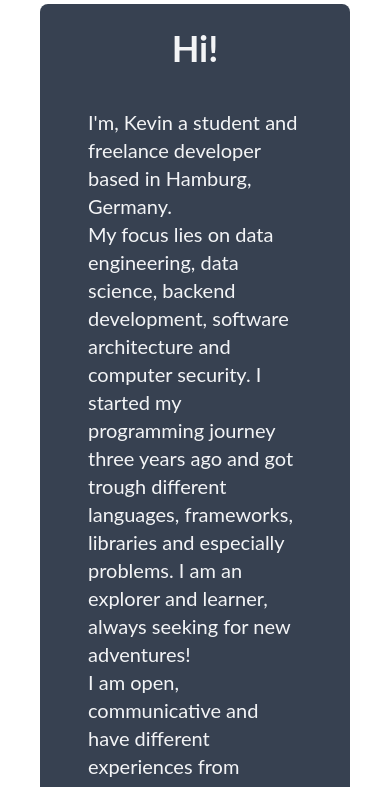
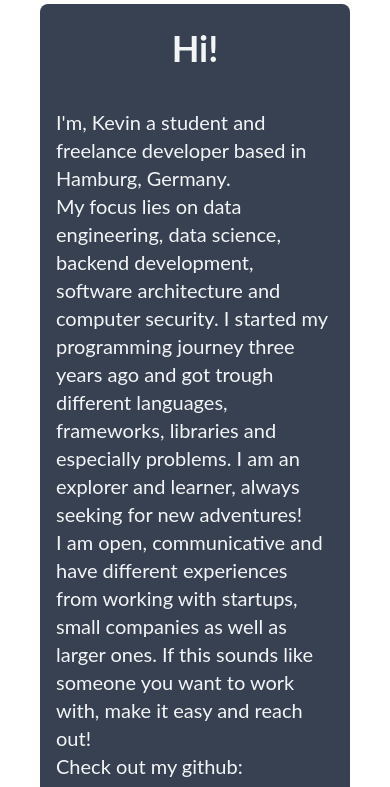
Before and after one commit to kevinkrs/personal-website, a Gatsby site: page / in a window 390 px wide. Shown: the part 1314-2101 px from the top of the page. Built offline with nearby package versions, Linux system fonts and the light colour scheme; Gatsby itself is replaced by a stand-in of ours; animation ran at ten frames a second.

Commit message:
fixed mobile about padding

```diff
--- a/src/components/Home/about.tsx
+++ b/src/components/Home/about.tsx
@@ -24,7 +24,7 @@ export default function About() {
                 </h2>
               </div>
             </div>
-            <div className="text-gray-100 text-xl my-10 mx-10">
+            <div className="text-gray-100 text-xl my-10 mx-2 lg:mx-8 md:mx-8">
               <p>
                 {' '}
                 I'm, Kevin a student and freelance developer based in Hamburg,
```
